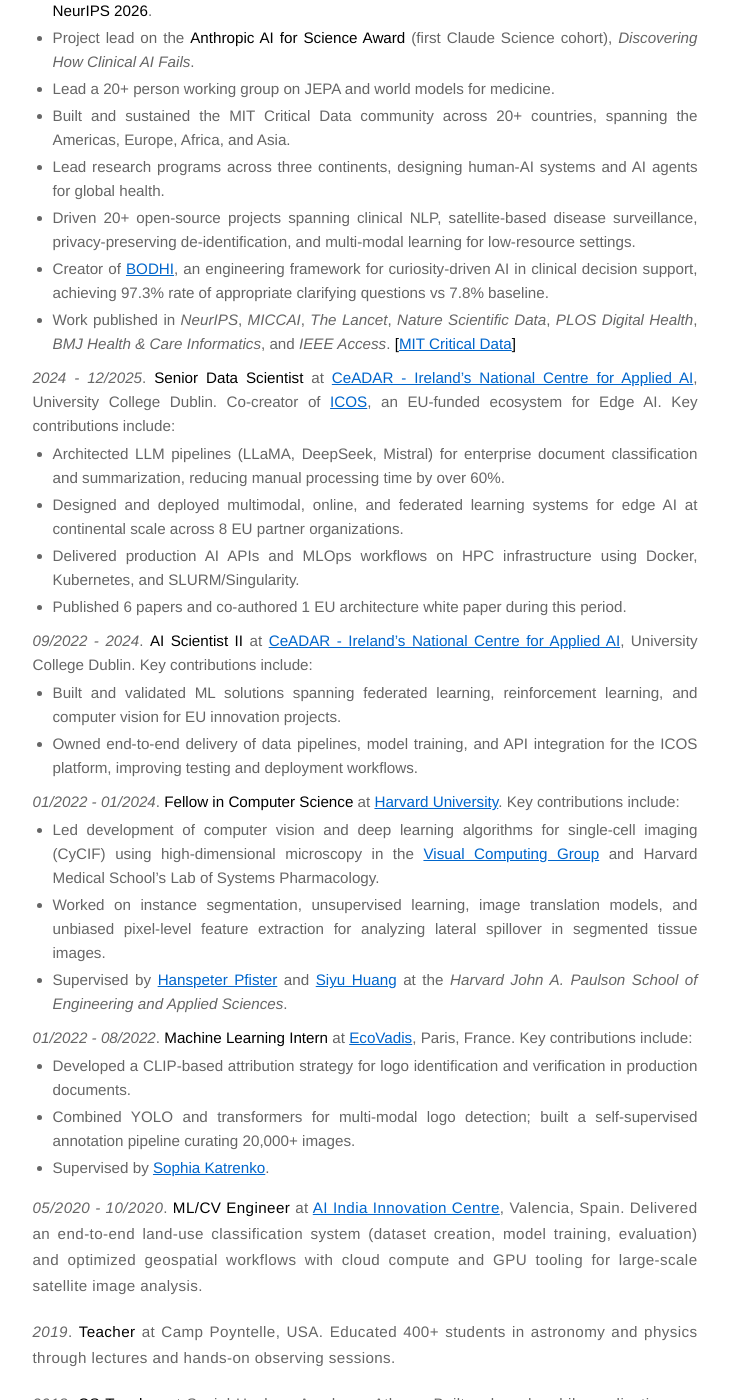
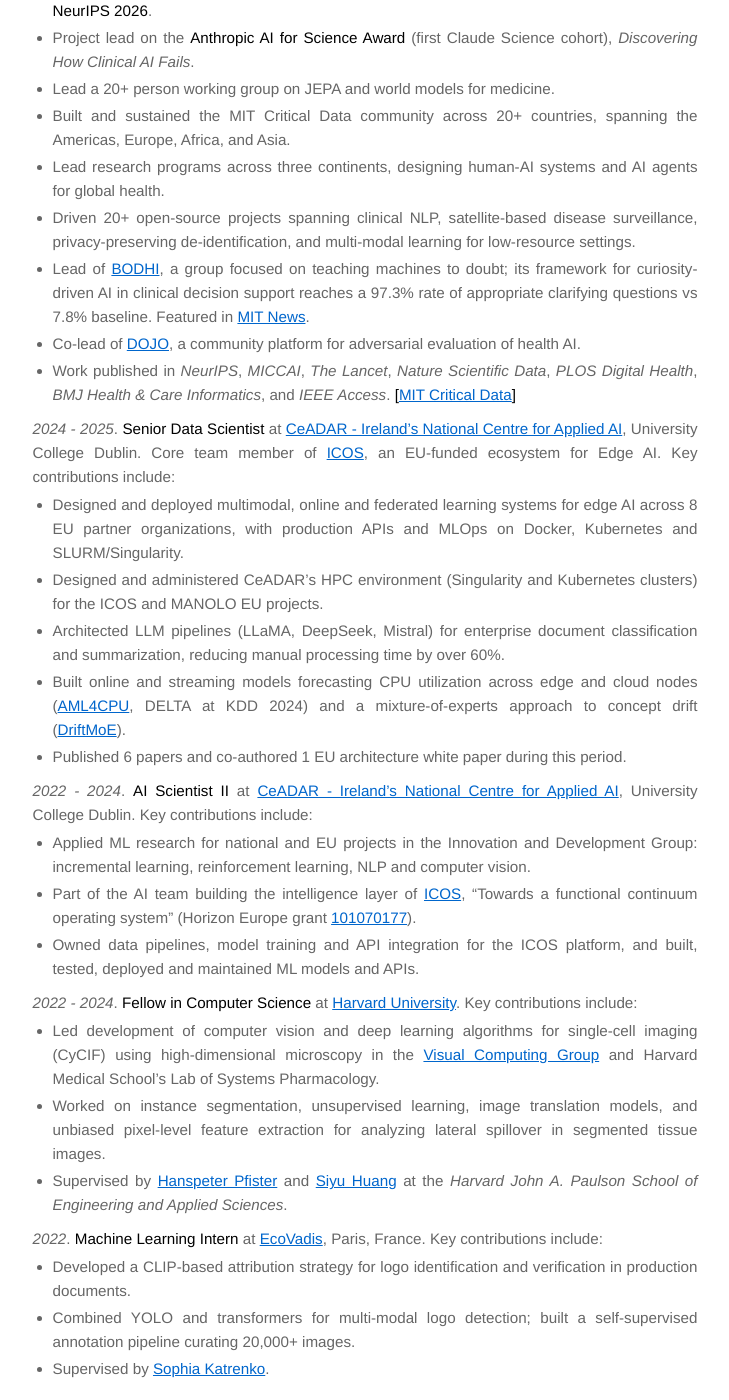
Before and after one commit to sebasmos/sebasmos.github.io, a Jekyll site: the page built from cv.md, in a window 1280 px wide and 1400 px high, scrolled down 693 px. Shown: the whole window, without its empty margins (285-1014 px from the left). Built offline with Jekyll 4.4.1, drawn with Linux system fonts in a browser that asks for light colours; some of the changed text lies outside the part shown.

Commit message:
cv/about: sync with LinkedIn (Workday, BODHI/DOJO, CeADAR, early roles); years-only dates
- Workday: Senior Software Engineer (Machine Learning/AI); machine learning and AI engineering:
  evaluation of LLM-based systems, data pipelines and production ML systems
- MIT: Lead of BODHI (MIT News link) and Co-lead of DOJO
- CeADAR: ICOS core team, HPC, LLM pipelines, AML4CPU and DriftMoE; AI Scientist II bullets tidied
- Codescrum (Solutions Engineer, 2020) added; Althaia and Social Hackers descriptions made technical
- All role dates shown as years only
- about and site bio updated to match

Co-Authored-By: Claude Opus 5.5 <noreply@anthropic.com>

```diff
--- a/_config.yml
+++ b/_config.yml
@@ -1,6 +1,6 @@
 # main text of home
 name: Sebastián A. Cajas Ordóñez
-bio: Senior AI/ML Software Engineer at Workday | MIT Critical Data Researcher | Ex-Harvard
+bio: Senior Software Engineer (ML/AI) at Workday | Lead of BODHI & Co-lead of DOJO at MIT Critical Data | Ex-Harvard
 
 # twitter summary info
 description: Academic portfolio
--- a/cv.md
+++ b/cv.md
@@ -17,9 +17,9 @@ September 2026
 
 ### WORK EXPERIENCE
 
-- *01/2026 - Present*. **Senior AI/ML Software Engineer** at [Workday](https://www.workday.com/), Dublin, Ireland. Building and scaling human-AI systems for the Growth Team, combining LLM orchestration with production-grade software engineering.
+- *2026 - Present*. **Senior Software Engineer (Machine Learning/AI)** at [Workday](https://www.workday.com/), Dublin, Ireland. Machine learning and AI engineering: evaluation of LLM-based systems, data pipelines and production ML systems.
 
-- *01/2020 - Present*. **AI Researcher** at [Massachusetts Institute of Technology (MIT)](https://criticaldata.mit.edu). Researcher at MIT Critical Data under [Dr. Leo Celi](https://imes.mit.edu/people/celi-leo) (PI), a grassroots global consortium led by the Laboratory for Computational Physiology at the MIT Institute for Medical Engineering and Science. Contributing to global projects in LLM evaluation and safety, world models (JEPA), generative AI, quantum machine learning, and Human-AI systems. Key contributions include:
+- *2020 - Present*. **AI Researcher** at [Massachusetts Institute of Technology (MIT)](https://criticaldata.mit.edu). Researcher at MIT Critical Data under [Dr. Leo Celi](https://imes.mit.edu/people/celi-leo) (PI), a grassroots global consortium led by the Laboratory for Computational Physiology at the MIT Institute for Medical Engineering and Science. Contributing to global projects in LLM evaluation and safety, world models (JEPA), generative AI, quantum machine learning, and Human-AI systems. Key contributions include:
   - First author of [Agents Catching Agents](https://arxiv.org/abs/2608.03744) (*MICCAI* 2026): reward hacking and benchmark gaming in clinical multi-agent LLM systems, caught by a referee overseer that re-queries models privately; led with a 15+ person team.
   - Co-author of [Towards a Deterministic Math Solver for Clinical Language Models](https://arxiv.org/abs/2609.10728), accepted at **NeurIPS 2026**.
   - Project lead on the **Anthropic AI for Science Award** (first Claude Science cohort), *Discovering How Clinical AI Fails*.
@@ -27,38 +27,43 @@ September 2026
   - Built and sustained the MIT Critical Data community across 20+ countries, spanning the Americas, Europe, Africa, and Asia.
   - Lead research programs across three continents, designing human-AI systems and AI agents for global health.
   - Driven 20+ open-source projects spanning clinical NLP, satellite-based disease surveillance, privacy-preserving de-identification, and multi-modal learning for low-resource settings.
-  - Creator of [BODHI](https://criticaldata.github.io/bodhi/), an engineering framework for curiosity-driven AI in clinical decision support, achieving 97.3% rate of appropriate clarifying questions vs 7.8% baseline.
+  - Lead of [BODHI](https://criticaldata.github.io/bodhi/), a group focused on teaching machines to doubt; its framework for curiosity-driven AI in clinical decision support reaches a 97.3% rate of appropriate clarifying questions vs 7.8% baseline. Featured in [MIT News](https://news.mit.edu/2026/creating-humble-ai-0324).
+  - Co-lead of [DOJO](https://papers.ssrn.com/sol3/papers.cfm?abstract_id=6676818), a community platform for adversarial evaluation of health AI.
   - Work published in *NeurIPS*, *MICCAI*, *The Lancet*, *Nature Scientific Data*, *PLOS Digital Health*, *BMJ Health & Care Informatics*, and *IEEE Access*. **[[MIT Critical Data](https://criticaldata.mit.edu)]**
 
-- *2024 - 12/2025*. **Senior Data Scientist** at [CeADAR - Ireland's National Centre for Applied AI](https://ceadar.ie/), University College Dublin. Co-creator of [ICOS](https://ceadar.ie/projects/eu-projects/icos-project/), an EU-funded ecosystem for Edge AI. Key contributions include:
+- *2024 - 2025*. **Senior Data Scientist** at [CeADAR - Ireland's National Centre for Applied AI](https://ceadar.ie/), University College Dublin. Core team member of [ICOS](https://ceadar.ie/projects/eu-projects/icos-project/), an EU-funded ecosystem for Edge AI. Key contributions include:
+  - Designed and deployed multimodal, online and federated learning systems for edge AI across 8 EU partner organizations, with production APIs and MLOps on Docker, Kubernetes and SLURM/Singularity.
+  - Designed and administered CeADAR's HPC environment (Singularity and Kubernetes clusters) for the ICOS and MANOLO EU projects.
   - Architected LLM pipelines (LLaMA, DeepSeek, Mistral) for enterprise document classification and summarization, reducing manual processing time by over 60%.
-  - Designed and deployed multimodal, online, and federated learning systems for edge AI at continental scale across 8 EU partner organizations.
-  - Delivered production AI APIs and MLOps workflows on HPC infrastructure using Docker, Kubernetes, and SLURM/Singularity.
+  - Built online and streaming models forecasting CPU utilization across edge and cloud nodes ([AML4CPU](https://github.com/sebasmos/AML4CPU), DELTA at KDD 2024) and a mixture-of-experts approach to concept drift ([DriftMoE](https://link.springer.com/chapter/10.1007/978-3-032-19102-1_12)).
   - Published 6 papers and co-authored 1 EU architecture white paper during this period.
 
-- *09/2022 - 2024*. **AI Scientist II** at [CeADAR - Ireland's National Centre for Applied AI](https://ceadar.ie/), University College Dublin. Key contributions include:
-  - Built and validated ML solutions spanning federated learning, reinforcement learning, and computer vision for EU innovation projects.
-  - Owned end-to-end delivery of data pipelines, model training, and API integration for the ICOS platform, improving testing and deployment workflows.
+- *2022 - 2024*. **AI Scientist II** at [CeADAR - Ireland's National Centre for Applied AI](https://ceadar.ie/), University College Dublin. Key contributions include:
+  - Applied ML research for national and EU projects in the Innovation and Development Group: incremental learning, reinforcement learning, NLP and computer vision.
+  - Part of the AI team building the intelligence layer of [ICOS](https://www.icos-project.eu/), "Towards a functional continuum operating system" (Horizon Europe grant [101070177](https://cordis.europa.eu/project/id/101070177)).
+  - Owned data pipelines, model training and API integration for the ICOS platform, and built, tested, deployed and maintained ML models and APIs.
 
-- *01/2022 - 01/2024*. **Fellow in Computer Science** at [Harvard University](https://seas.harvard.edu). Key contributions include:
+- *2022 - 2024*. **Fellow in Computer Science** at [Harvard University](https://seas.harvard.edu). Key contributions include:
   - Led development of computer vision and deep learning algorithms for single-cell imaging (CyCIF) using high-dimensional microscopy in the [Visual Computing Group](https://vcg.seas.harvard.edu) and Harvard Medical School's Lab of Systems Pharmacology.
   - Worked on instance segmentation, unsupervised learning, image translation models, and unbiased pixel-level feature extraction for analyzing lateral spillover in segmented tissue images.
   - Supervised by [Hanspeter Pfister](https://scholar.google.com/citations?user=VWX-GMAAAAAJ&hl=en) and [Siyu Huang](https://scholar.google.com/citations?user=hQN7Zn0AAAAJ&hl=zh-CN) at the *Harvard John A. Paulson School of Engineering and Applied Sciences*.
 
-- *01/2022 - 08/2022*. **Machine Learning Intern** at [EcoVadis](https://ecovadis.com/), Paris, France. Key contributions include:
+- *2022*. **Machine Learning Intern** at [EcoVadis](https://ecovadis.com/), Paris, France. Key contributions include:
   - Developed a CLIP-based attribution strategy for logo identification and verification in production documents.
   - Combined YOLO and transformers for multi-modal logo detection; built a self-supervised annotation pipeline curating 20,000+ images.
   - Supervised by [Sophia Katrenko](https://scholar.google.com/citations?user=t1H5sCwAAAAJ&hl=nl).
 
-- *05/2020 - 10/2020*. **ML/CV Engineer** at [AI India Innovation Centre](https://aiindia.ai/), Valencia, Spain. Delivered an end-to-end land-use classification system (dataset creation, model training, evaluation) and optimized geospatial workflows with cloud compute and GPU tooling for large-scale satellite image analysis.
+- *2020*. **ML/CV Engineer** at [AI India Innovation Centre](https://aiindia.ai/), Valencia, Spain. Delivered an end-to-end land-use classification system (dataset creation, model training, evaluation) and optimized geospatial workflows with cloud compute and GPU tooling for large-scale satellite image analysis.
+
+- *2020*. **Solutions Engineer** at Codescrum, London, UK. Solutions engineering for client projects: translated customer requirements into system designs (APIs, data models, third-party integrations), built proofs of concept and took them to production with the engineering team, handling deployment and handover to each client's environment.
 
 - *2019*. **Teacher** at Camp Poyntelle, USA. Educated 400+ students in astronomy and physics through lectures and hands-on observing sessions.
 
-- *2018*. **CS Teacher** at Social Hackers Academy, Athens. Built web and mobile applications as part of a digital literacy curriculum for refugees.
+- *2018*. **CS Teacher** at Social Hackers Academy, Athens. Taught full-stack web and mobile development in a digital literacy programme for refugees, guiding students from requirements to working applications.
 
-- *2018*. **Full-Stack Developer** at Althaia Psychiatric Centre, Athens. Designed and developed the institution's official website.
+- *2018*. **Full-Stack Developer** at Althaia Psychiatric Centre, Athens. Built the centre's official website end to end: responsive front end, back end and database, and deployment to production hosting.
 
-- *01/2016 - 01/2019*. **IT Technician** at University of Cauca, Colombia. Managed IT infrastructure and network systems across faculties; implemented security protocols to ensure reliability and institutional compliance.
+- *2016 - 2019*. **IT Technician** at University of Cauca, Colombia. Managed IT infrastructure and network systems across faculties; implemented security protocols to ensure reliability and institutional compliance.
 
 ### EDUCATION
 
```
Also changed, not shown: about.md (+1 -1 lines).
